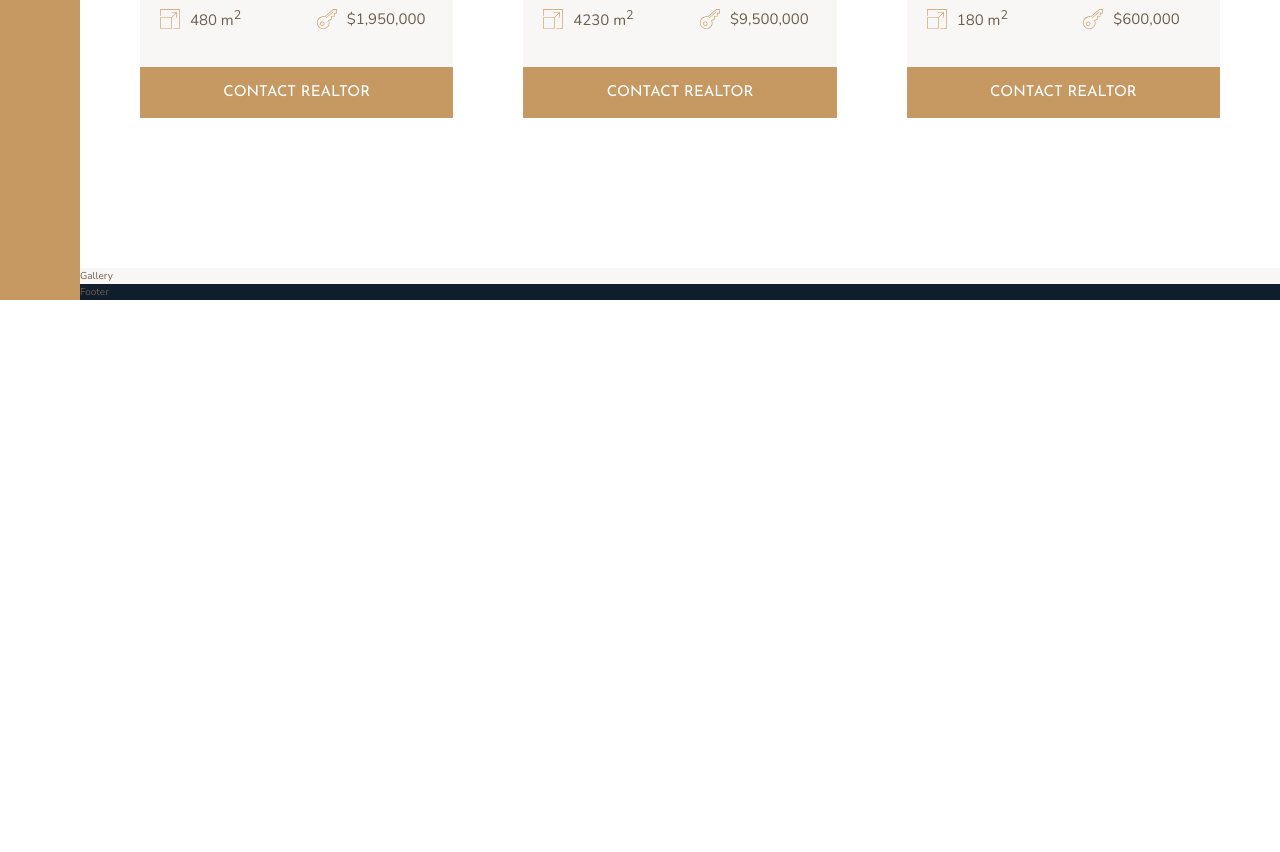
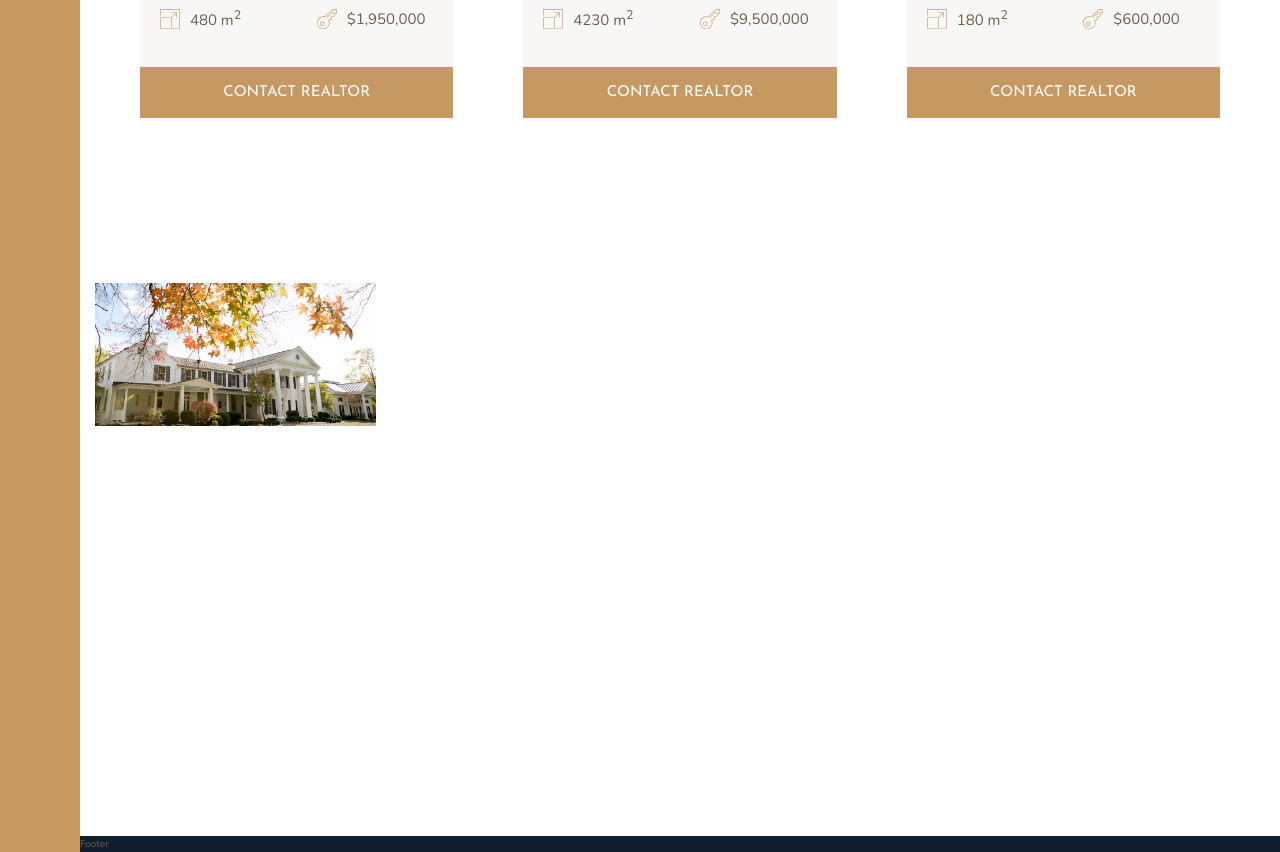
Before and after one commit to matheuspergoli/nexter-project, a website: page index.html in a window 1280 px wide. Shown: the part 2804-3656 px from the top of the page. Before the commit the page ends 3104 px from the top, so only its background shows below. Drawn offline with nearby package versions, Linux system fonts and the light colour scheme.

Commit message:
Gallery section

```diff
--- a/index.html
+++ b/index.html
@@ -296,7 +296,13 @@
     </div>
   </section>
 
-  <section class="gallery">Gallery</section>
+  <!-- GALLERY SECTION -->
+  <section class="gallery">
+    <figure class="gallery__item gallery__item--1">
+      <img src="img/gal-1.jpeg" alt="Gallery image 1" class="gallery__img">
+    </figure>
+    <!-- <img src="img/gal-2.jpeg" alt="Gallery image 2" class="gallery__img"> -->
+  </section>
 
   <footer class="footer">Footer</footer>
 
--- a/sass/_gallery.scss
+++ b/sass/_gallery.scss
@@ -1,4 +1,24 @@
 .gallery {
+  padding: 1.5rem;
   grid-column: full-start / full-end;
-  background-color: $color-grey-light-1;
+
+  display: grid;
+  grid-template-rows: repeat(7, 5vw);
+  grid-template-columns: repeat(8, 1fr);
+  gap: 1.5rem;
+
+  &__item {
+
+    &--1 {
+      grid-row: 1 / span 2;
+      grid-column: 1 / span 2;
+    }
+  }
+
+  &__img {
+    display: block;
+    width: 100%;
+    height: 100%;
+    object-fit: cover;
+  }
 }
```
Also changed, not shown: css/main.css, 1 other file.
